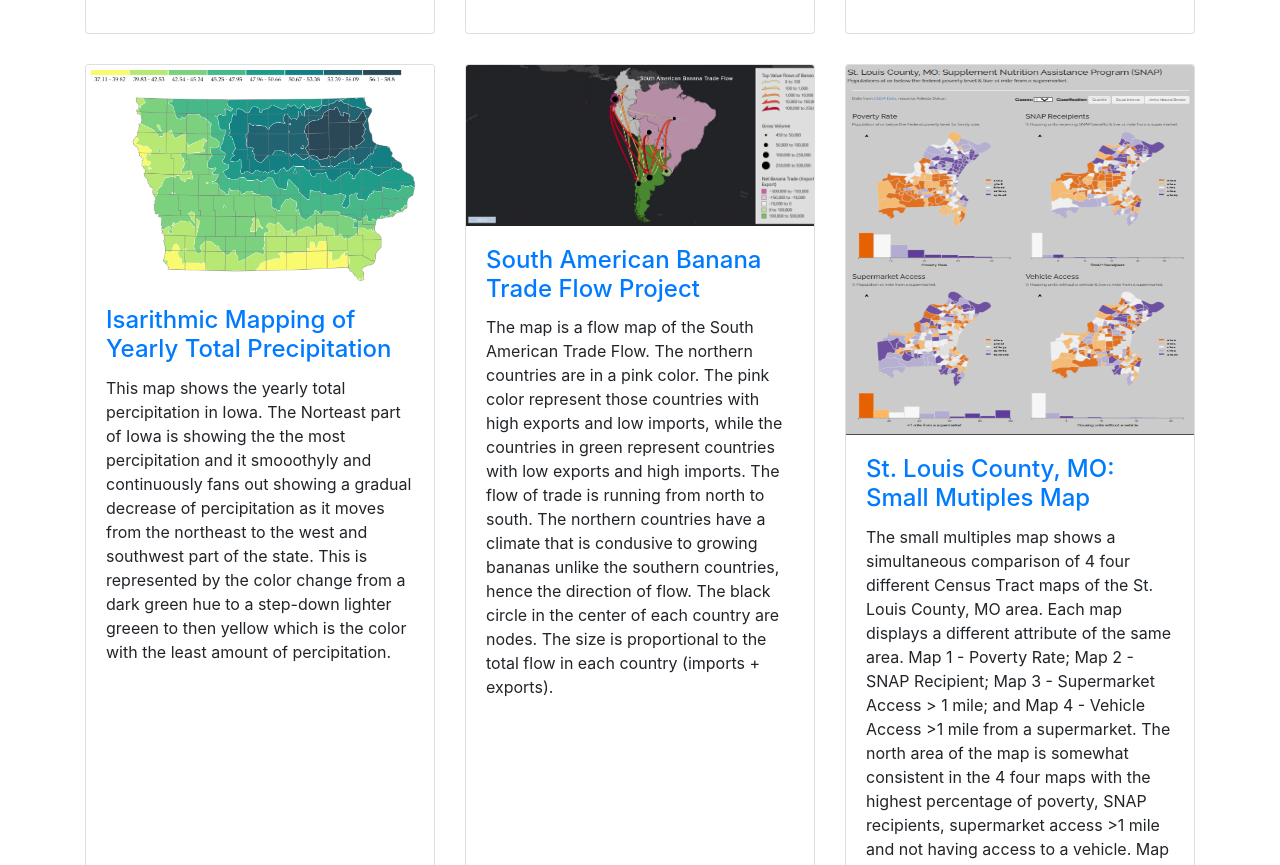
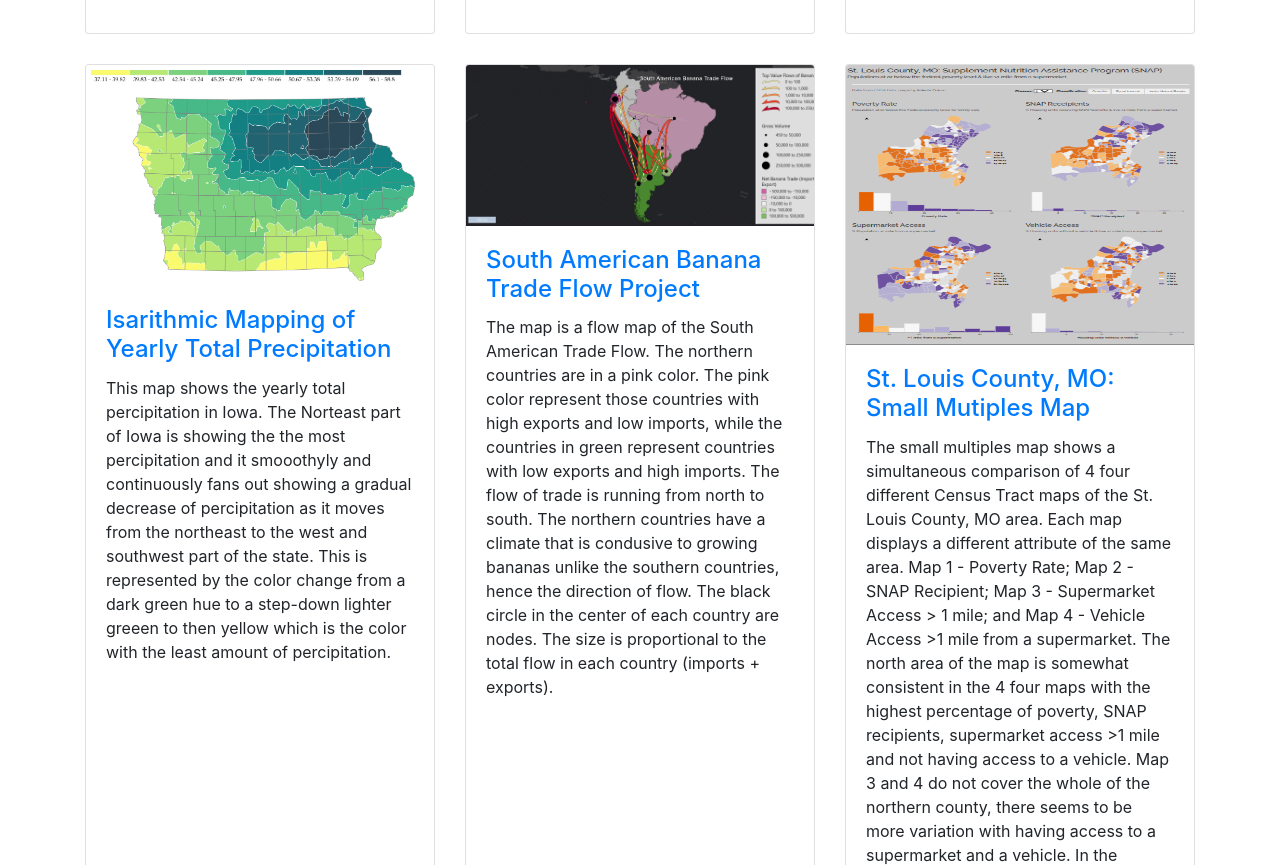
Before and after one commit to geog3540/dkun, a website: page index.html in a window 1280 px wide. Shown: the part 976-1841 px from the top of the page. Drawn offline with Linux system fonts and the light colour scheme.

Commit message:
index.html
update map size of small multiples

```diff
--- a/index.html
+++ b/index.html
@@ -163,7 +163,7 @@
         </div>
         <div class="col-lg-4 col-sm-6 portfolio-item">
           <div class="card h-100">
-            <a href="smallmultiples/index.html"><img width="264" height="370" class="card-img-top" src="smallmultiples/images/smallmultiples.png" alt=""></a>
+            <a href="smallmultiples/index.html"><img width="200" height="280" class="card-img-top" src="smallmultiples/images/smallmultiples.png" alt=""></a>
             <div class="card-body">
               <h4 class="card-title">
                 <a href="#">St. Louis County, MO: Small Mutiples Map</a>
```
